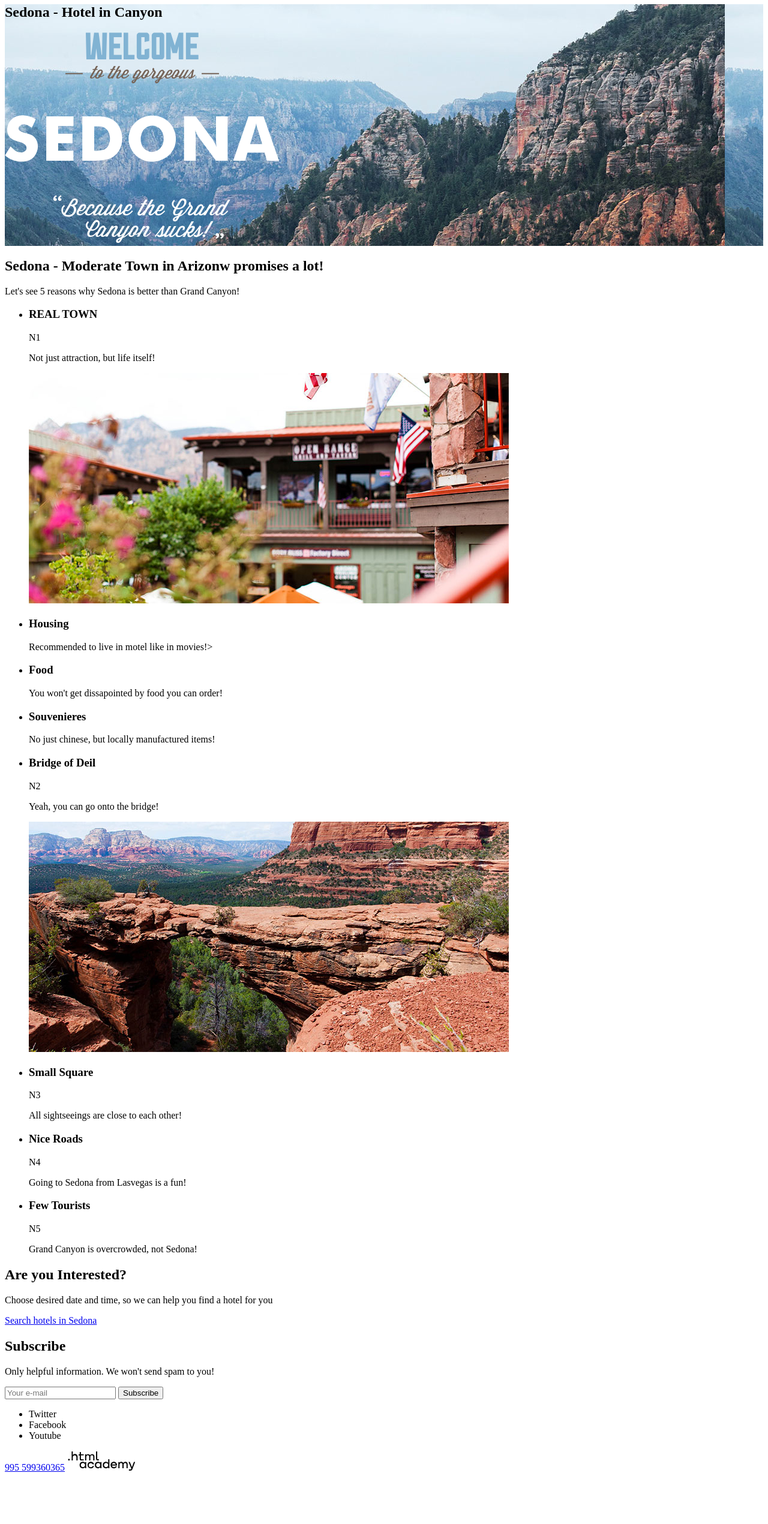
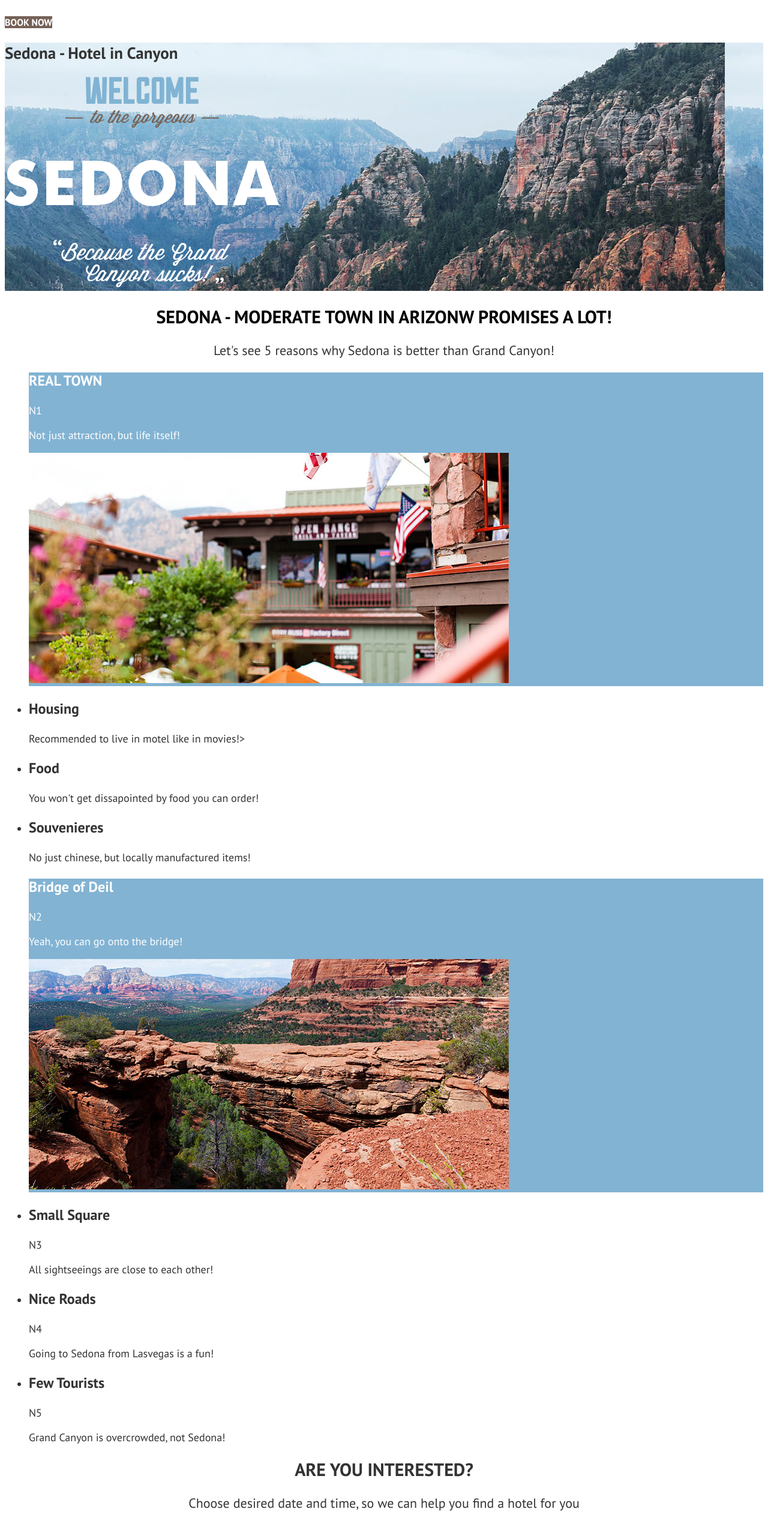
Before and after one commit to caesarmind/sedona, a plain HTML site: page index.html in a window 1280 px wide. Shown: the part 251-2792 px from the top of the page at 60% size. Before the commit the page ends 2715 px from the top, so only its background shows below. Drawn offline with Linux system fonts and the light colour scheme.

Commit message:
Basic stylization

```diff
--- a/css/styles.css
+++ b/css/styles.css
@@ -1,9 +1,160 @@
+@font-face {
+  font-family: "PT Sans";
+  font-style: normal;
+  font-weight: 400;
+  src: url("../fonts/PTSans-Regular.woff2");
+  font-display: swap;
+}
+@font-face {
+  font-family: "PT Sans";
+  font-style: normal;
+  font-weight: 700;
+  src: url("../fonts/PTSans-Bold.woff2");
+  font-display: swap;
+}
+@font-face {
+  font-family: "PT Sans Narrow";
+  font-style: normal;
+  font-weight: 700;
+  src: url("../fonts/PTSansNarrow-Bold.woff2");
+  font-display: swap;
+}
+body {
+  font-family: "PT Sans", sans-serif;
+  font-size: 18px;
+  color: #333;
+  background-color: white;
+}
+.page-header {
+  color: #000000;
+  font-size: 20px;
+  line-height: 26px;
+  font-weight: 700;
+
+}
 .hero {
   background-image: url("../img/hero-bg.jpg");
 }
+.hero-info {
+  text-align: center;
+}
+.hero-info-title {
+  font-size: 30px;
+  line-height: 36px;
+  font-weight: 700;
+  color: #000000;
+  text-transform: uppercase;
+}
+.hero-info-text {
+  font-size: 22px;
+  line-height: 26px;
+  color: #333333;
+}
+/* Advantages Block */
+.advantages-item.featured-item {
+  color: #FFFFFF;
+  background-color: #82B3D3;
+}
+.advantages-title {
+  font-size: 24px;
+  line-height: 28px;
+  font-weight: 700;
+}
+.advantages-number {
+  font-size: 18px;
+  line-height: 21px;
+  color: inherit;
+}
+
+/* Subscribe Section */
 .subscribe {
   background-image: url("../img/subscribe-bg.jpg");
 }
-.filter {
+.info-title {
+  font-size: 30px;
+  line-height: 36px;
+  font-weight: 700;
+  text-align: center;
+  text-transform: uppercase;
+}
+.info-desc {
+  font-size: 22px;
+  line-height: 26px;
+  text-align: center;
+}
+
+
+.inner-header-title {
+  font-size: 60px;
+  line-height: 78px;
+  color: #FFFFFF;
+}
+.breadcrumbs-link {
+  color: #FFFFFF;
+}
+
+.hotel-filter {
+  background-color: #000000;
   background-image: url("../img/subscribe-bg.jpg");
+  color: #FFFFFF;
 }
+.catalog-filter-title {
+  font-weight: 700;
+  font-size: 20px;
+  line-height: 26px;
+}
+
+.catalog-hotels-total {
+  font-size: 30px;
+  line-height: 36px;
+  font-weight: 700;
+  text-transform: uppercase;
+  color: #000000;
+}
+.hotel-card-title {
+  font-weight: 700;
+  font-size: 24px;
+  line-height: 28px;
+}
+.hotel-rating-sum {
+  text-transform: uppercase;
+}
+/* Pagination */
+.pagination-link {
+  font-size: 20px;
+  line-height: 36px;
+  font-weight: 700;
+  background-color:#82B3D3;
+  color: #FFFFFF;
+}
+.pagination-link.pagination-current {
+  background-color: #F2F2F2;
+  color: #000000;
+}
+/* Footer */
+.footer-phone {
+  font-size: 40px;
+  line-height: 40px;
+  text-align: center;
+  color: #000000;
+}
+/* Button */
+.button {
+  font-family: inherit;
+  font-size: 16px;
+  line-height: 20px;
+  font-weight: 700;
+  text-align: center;
+  color: #FFFFFF;
+  background-color: #756157;
+  text-decoration: none;
+  text-transform: uppercase;
+}
+.subscribe-button, .catalog-submit, .button-more {
+  background-color: #82B3D3;
+}
+.button-reset {
+  background-color: transparent;
+  font-weight: 400;
+  text-transform: inherit;
+}
--- a/index.html
+++ b/index.html
@@ -108,7 +108,7 @@
             <p class="info-desc">Only helpful information. We won't send spam to you!</p>
             <form class="subscribe-form" action="http://echo.htmlacademy.ru" method="post">
                 <input class="subscribe-email" type="email" name="subscribe-email" placeholder="Your e-mail" required>
-                <button class="subscribe-button" type="submit">Subscribe</button>
+                <button class="button subscribe-button" type="submit">Subscribe</button>
             </form>
         </section>
         <ul class="footer-socials">
```
Also changed, not shown: catalog.html (+8 -8 lines), fonts/PTSans-Bold.woff2 (added), fonts/PTSans-Regular.woff2 (added), fonts/PTSansNarrow-Bold.woff2 (added).
